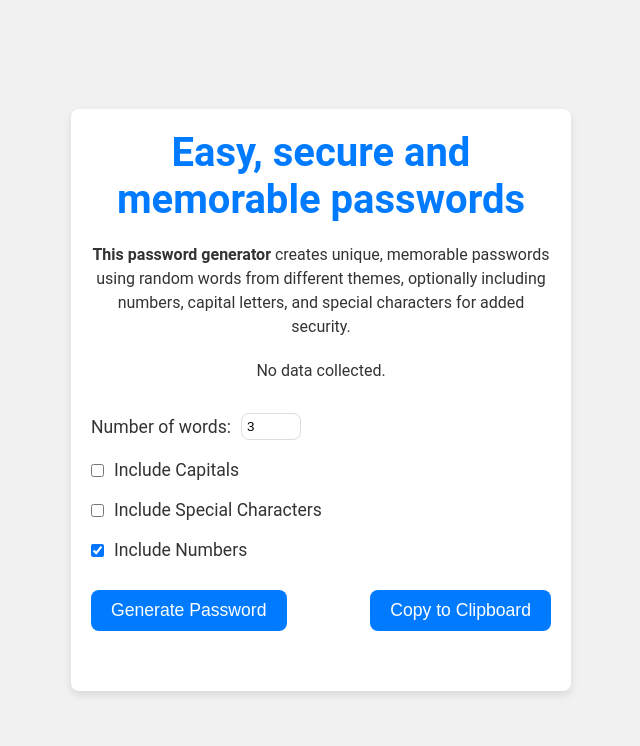
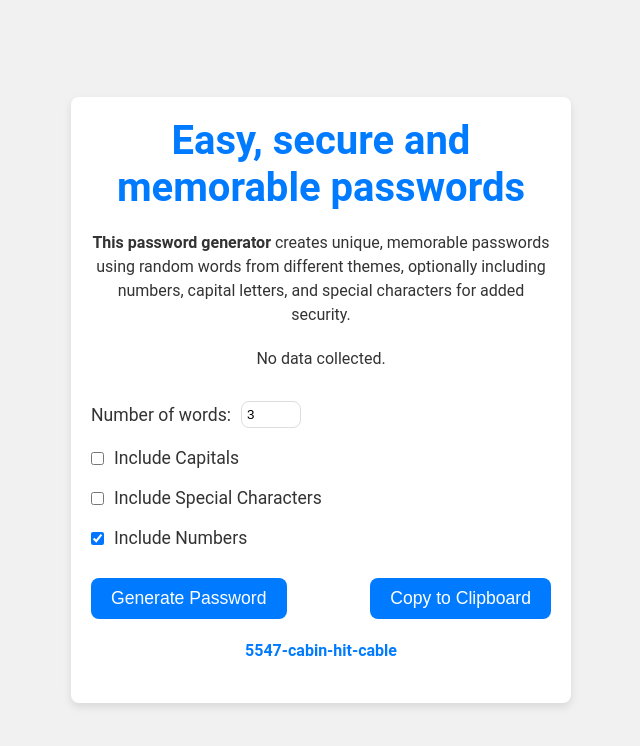
Before and after one commit to MightGainer/easy-pass-app, a React (Create React App) app: page / in a window 1280 px wide. Shown: the top 746 px of the page, without its empty margins (319-959 px from the left). Built offline with nearby package versions, Linux system fonts and the light colour scheme.

Commit message:
enhance password generation

```diff
--- a/src/App.tsx
+++ b/src/App.tsx
@@ -6,21 +6,26 @@ import './App.css';
 import generatePassword from './passwordGenerator';
 
 const App: React.FC = () => {
-  const [numWords, setNumWords] = useState<number>(3);
-  const [useCapitals, setUseCapitals] = useState<boolean>(false);
-  const [useSpecialChar, setUseSpecialChar] = useState<boolean>(false);
-  const [password, setPassword] = useState<string>('');
-  const [useNumbers, setUseNumbers] = useState<boolean>(true);
+  const startingNumWords = 3;
+  const startingUseCapitals = false;
+  const startingUseSpecialChar = false;
+  const startinguseNumbers = true;
+  const [numWords, setNumWords] = useState<number>(startingNumWords);
+  const [useCapitals, setUseCapitals] = useState<boolean>(startingUseCapitals);
+  const [useSpecialChar, setUseSpecialChar] = useState<boolean>(startingUseSpecialChar);
+  const [useNumbers, setUseNumbers] = useState<boolean>(startinguseNumbers);
+  const [password, setPassword] = useState<string>(generatePassword(startingNumWords, startingUseCapitals, startingUseSpecialChar, startinguseNumbers));
   const [copied, setCopied] = useState<boolean>(false);
 
   function setPasswordToState() {
-    generatePassword(
+    let newPassword = generatePassword(
       numWords,
       useCapitals,
       useSpecialChar,
-      useNumbers,
-      setPassword);
+      useNumbers
+    );
 
+    setPassword(newPassword);
     setCopied(false); // Reset copied status when generating a new password
   }
 
@@ -42,6 +47,7 @@ const App: React.FC = () => {
         <p><b>This password generator</b> creates unique, memorable passwords using random words from different themes, optionally including numbers, capital letters, and special characters for added security.</p>
         <p>No data collected.</p>
         <Options
+          generatePasswordCallback={setPasswordToState}
           numWords={numWords}
           setNumWords={setNumWords}
           useCapitals={useCapitals}
--- a/src/Options.tsx
+++ b/src/Options.tsx
@@ -1,4 +1,5 @@
 interface OptionsProps {
+    generatePasswordCallback: CallableFunction;
     numWords: number;
     setNumWords: React.Dispatch<React.SetStateAction<number>>;
     useCapitals: boolean;
@@ -10,6 +11,7 @@ interface OptionsProps {
   }
 
 const Options: React.FC<OptionsProps> = ({
+    generatePasswordCallback,
     numWords,
     setNumWords,
     useCapitals,
@@ -28,7 +30,12 @@ const Options: React.FC<OptionsProps> = ({
             value={numWords}
             min="1"
             max="10"
-            onChange={(e) => setNumWords(parseInt(e.target.value) || 3)}
+            onChange={
+                (e) => {
+                    generatePasswordCallback();
+                    setNumWords(parseInt(e.target.value) || 3);
+                }
+            }
           />
         </label>
         <label>
@@ -51,7 +58,12 @@ const Options: React.FC<OptionsProps> = ({
           <input
             type="checkbox"
             checked={useNumbers}
-            onChange={(e) => setUseNumbers(e.target.checked)}
+            onChange={
+                (e) => {
+                    generatePasswordCallback();
+                    setUseNumbers(e.target.checked);
+                }
+            }
           />
           Include Numbers
         </label>
--- a/src/passwordGenerator.tsx
+++ b/src/passwordGenerator.tsx
@@ -14,9 +14,8 @@ function generatePassword(
     numWords: number,
     useCapitals: boolean,
     useSpecialChar: boolean,
-    useNumbers: boolean,
-    setPassword: CallableFunction
-) {
+    useNumbers: boolean
+): string {
     let parts: string[] = [];
 
     for (let i = 0; i < numWords; i++) {
@@ -49,7 +48,7 @@ function generatePassword(
         parts = parts.map(part => part.replace(symbols[randomIndexForSymbolCapital], symbols[randomIndexForSymbolCapital].toUpperCase()));
     }
 
-    setPassword(parts.join('-'));
+    return parts.join('-');
 }
 
 export default generatePassword;
```
